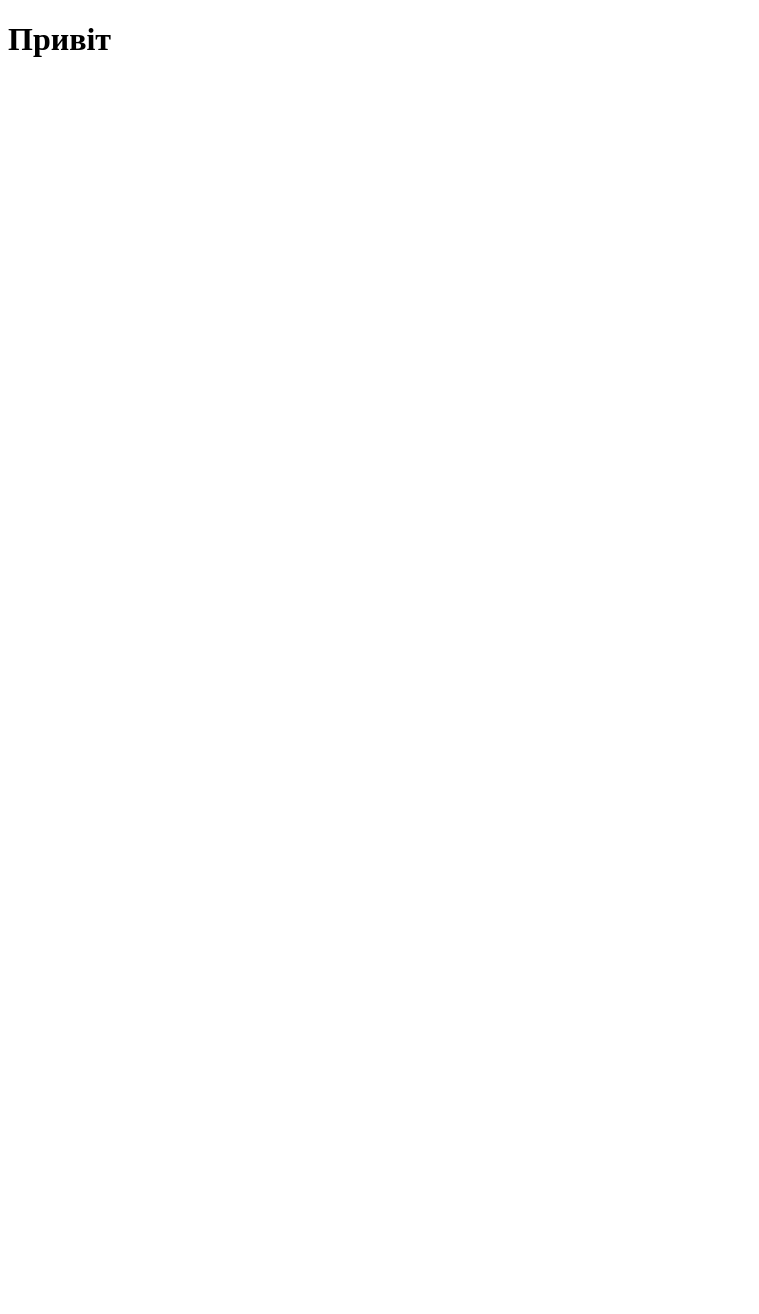
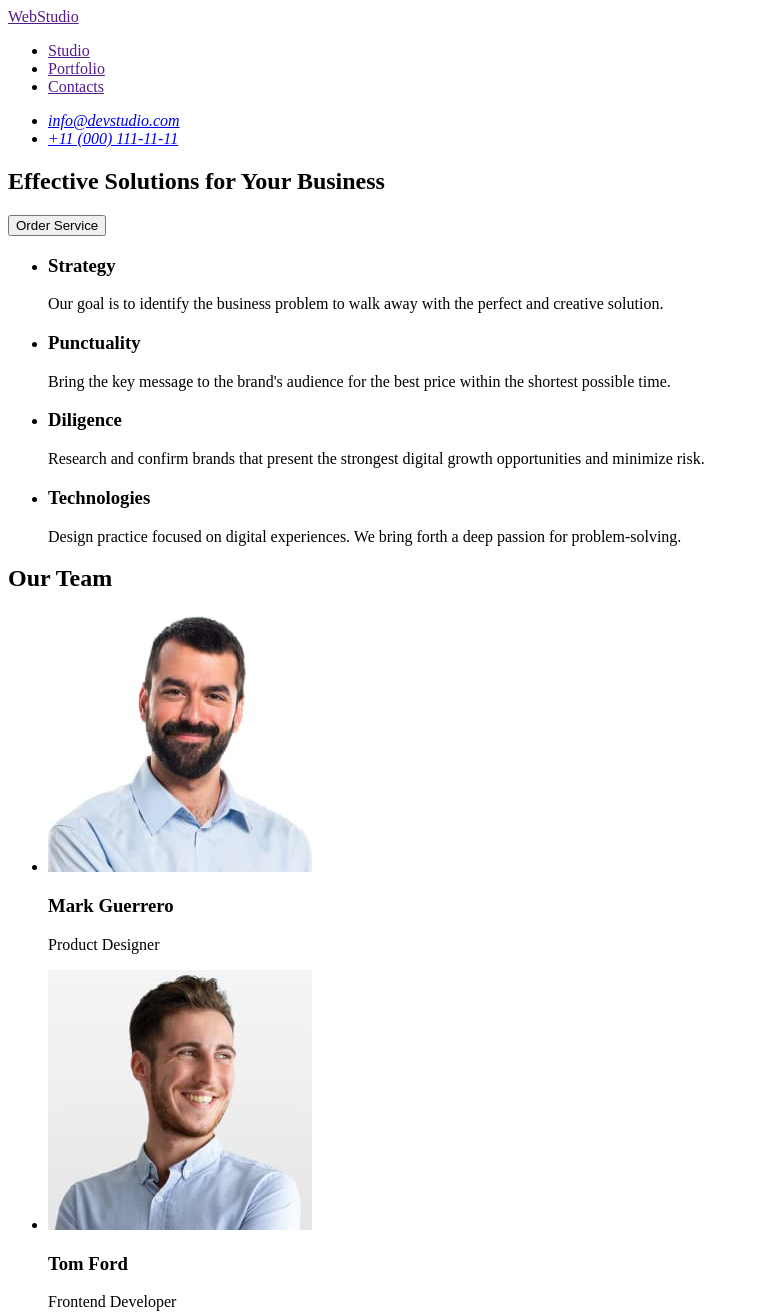
Before and after one commit to helgiles/goit-homework-01, a plain HTML site: page index.html in a window 1280 px wide. Shown: the top 1314 px of the page, without its empty margins (0-759 px from the left). Before the commit the page ends 800 px from the top, so only its background shows below. Drawn offline with Linux system fonts and the light colour scheme.

Commit message:
Структура і фотографії

```diff
--- a/index.html
+++ b/index.html
@@ -6,10 +6,112 @@
 		<title>Document</title>
 	</head>
 	<body>
-		<header></header>
+		<header>
+			<a href="">WebStudio</a>
+			<nav>
+				<ul>
+					<li><a href="">Studio</a></li>
+					<li><a href="">Portfolio</a></li>
+					<li><a href="">Contacts</a></li>
+				</ul>
+			</nav>
+			<address>
+				<ul>
+					<li><a href="mailto:info@devstudio.com">info@devstudio.com</a></li>
+					<li><a href="tel:+11 (000) 111-11-11">+11 (000) 111-11-11</a></li>
+				</ul>
+			</address>
+		</header>
 		<main>
-			<h1>Привіт</h1>
+			<section>
+				<h1>Effective Solutions for Your Business</h1>
+				<button type="button">Order Service</button>
+			</section>
+			<section>
+				<h2 hidden>Benefits</h2>
+				<ul>
+					<li>
+						<h3>Strategy</h3>
+						<p>
+							Our goal is to identify the business problem to walk away with the
+							perfect and creative solution.
+						</p>
+					</li>
+					<li>
+						<h3>Punctuality</h3>
+						<p>
+							Bring the key message to the brand's audience for the best price
+							within the shortest possible time.
+						</p>
+					</li>
+					<li>
+						<h3>Diligence</h3>
+						<p>
+							Research and confirm brands that present the strongest digital
+							growth opportunities and minimize risk.
+						</p>
+					</li>
+					<li>
+						<h3>Technologies</h3>
+						<p>
+							Design practice focused on digital experiences. We bring forth a
+							deep passion for problem-solving.
+						</p>
+					</li>
+				</ul>
+			</section>
+			<section>
+				<h2>Our Team</h2>
+				<ul>
+					<li>
+						<img
+							src="./images/Mark Guerrero.jpg"
+							alt="Mark Guerrero"
+							width="264"
+							height="260"
+						/>
+						<h3>Mark Guerrero</h3>
+						<p>Product Designer</p>
+					</li>
+					<li>
+						<img
+							src="./images/Tom Ford.jpg"
+							alt="Tom Ford"
+							width="264"
+							height="260"
+						/>
+						<h3>Tom Ford</h3>
+						<p>Frontend Developer</p>
+					</li>
+					<li>
+						<img
+							src="./images/Camila Garcia.jpg"
+							alt="Camila Garcia"
+							width="264"
+							height="260"
+						/>
+						<h3>Camila Garcia</h3>
+						<p>Marketing</p>
+					</li>
+					<li>
+						<img
+							src="./images/Daniel Wilson.jpg"
+							alt="Daniel Wilson"
+							width="264"
+							height="260"
+						/>
+						<h3>Daniel Wilson</h3>
+						<p>UI Designer</p>
+					</li>
+				</ul>
+			</section>
 		</main>
-		<footer></footer>
+		<footer>
+			<a href="">WebStudio</a>
+			<p>
+				Increase the flow of customers and sales for your business with digital
+				marketing & growth solutions.
+			</p>
+		</footer>
 	</body>
 </html>
```
Also changed, not shown: images/Camila Garcia.jpg (added), images/Daniel Wilson.jpg (added), images/Mark Guerrero.jpg (added), images/Tom Ford.jpg (added).
